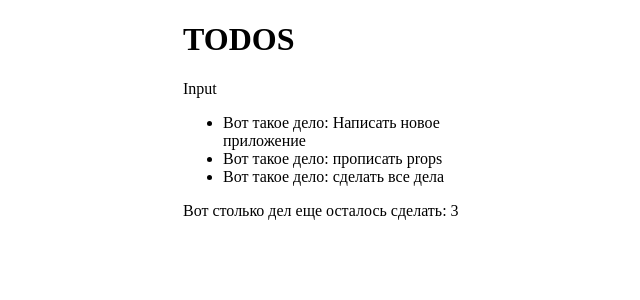
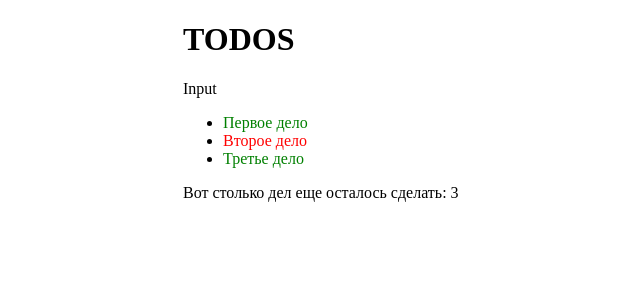
Before and after one commit to WebHeroSchool/first-react-app, a React (Create React App) app: page / in a window 1280 px wide. Shown: the top 300 px of the page, without its empty margins (307-947 px from the left). Built offline with nearby package versions, Linux system fonts and the light colour scheme.

Commit message:
classname

```diff
--- a/package.json
+++ b/package.json
@@ -7,7 +7,9 @@
     "react-dom": "^16.12.0",
     "react-scripts": "3.3.0"
   },
-  "devDependencies": {},
+  "devDependencies": {
+    "classnames": "^2.2.6"
+  },
   "scripts": {
     "start": "react-scripts start",
     "build": "react-scripts build",
--- a/src/components/App/App.js
+++ b/src/components/App/App.js
@@ -6,14 +6,17 @@
 
 const items = [
     {
-        value: 'Написать новое приложение'
+        value: 'Первое дело',
+        isDone: true
     },
     {
-        value: 'прописать props'
+        value: 'Второе дело',
+        isDone: false
     },
     {
-        value: 'сделать все дела'
-    }
+        value: 'Третье дело',
+        isDone: true
+    },
 ];
 
 const App = () => (<div className={styles.wrap}>
--- a/src/components/Item/Item.js
+++ b/src/components/Item/Item.js
@@ -1,8 +1,18 @@
 import React from "react";
+import classnames from 'classnames';
+import styles from './Item.module.css'
 
-const Item = ({ value }) =>
-    (<div>Вот такое дело: {value}</div>);
 
+const Item = ({value, isDone}) => (
+    <span className={
+        classnames({
+            [styles.item]: true,
+            [styles.done]: isDone
+        })
+    }>
+        {value}
+    </span>
+);
 
 
 export default Item;
--- /dev/null
+++ b/src/components/Item/Item.module.css
@@ -0,0 +1,7 @@
+.item {
+    color: red;
+}
+
+.done {
+    color: green;
+}
--- a/src/components/ItemList/ItemList.js
+++ b/src/components/ItemList/ItemList.js
@@ -2,9 +2,10 @@
 import Item from "../Item/Item";
 
 const ItemList = ({items}) => (<ul>
-    {items.map(item => <li key={item.value}>
-        <Item value={item.value} />
-    </li>)}
+    { items.map(item =>
+        <li key={item.value}>
+            <Item value={item.value} isDone={item.isDone} />
+        </li>) }
 </ul>);
 
 export default ItemList;
```
Also changed, not shown: 1 other file (tests, documents, lock files or other folders).
